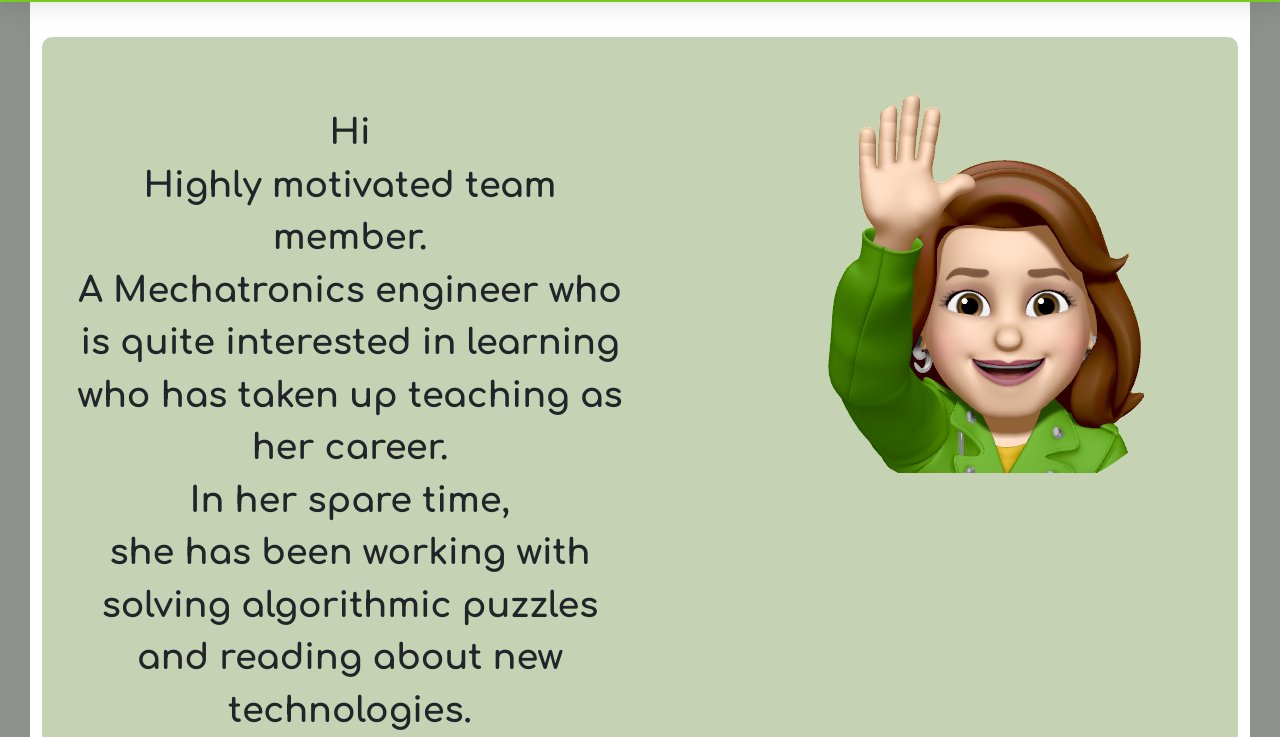
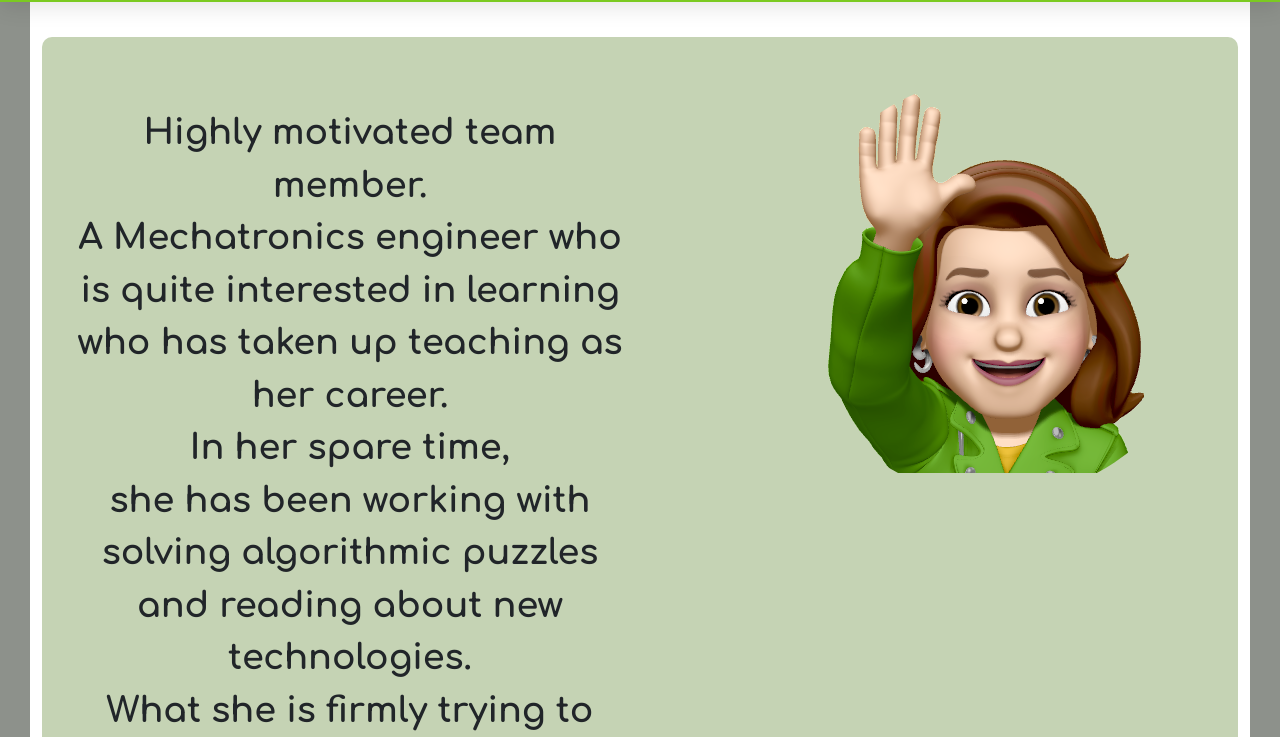
Before and after one commit to azarhn9/My-portfolio, a plain HTML site: page aboutme.html in a window 1280 px wide. Shown: the part 63-800 px from the top of the page. Drawn offline with nearby package versions, Linux system fonts and the light colour scheme; a web font is replaced by a local one.

Commit message:
Update aboutme.html

```diff
--- a/aboutme.html
+++ b/aboutme.html
@@ -66,7 +66,7 @@
             <div class="row">
 
                 <div class="col-6" data-aos="fade-left">
-                    <div class="intro text-center">Hi<br />
+                    <div class="intro text-center">
                         Highly motivated team member. <br/>
                         A Mechatronics engineer who is quite interested in learning who has taken up teaching as her career. <br/>
                         In her spare time, <br/>
```
